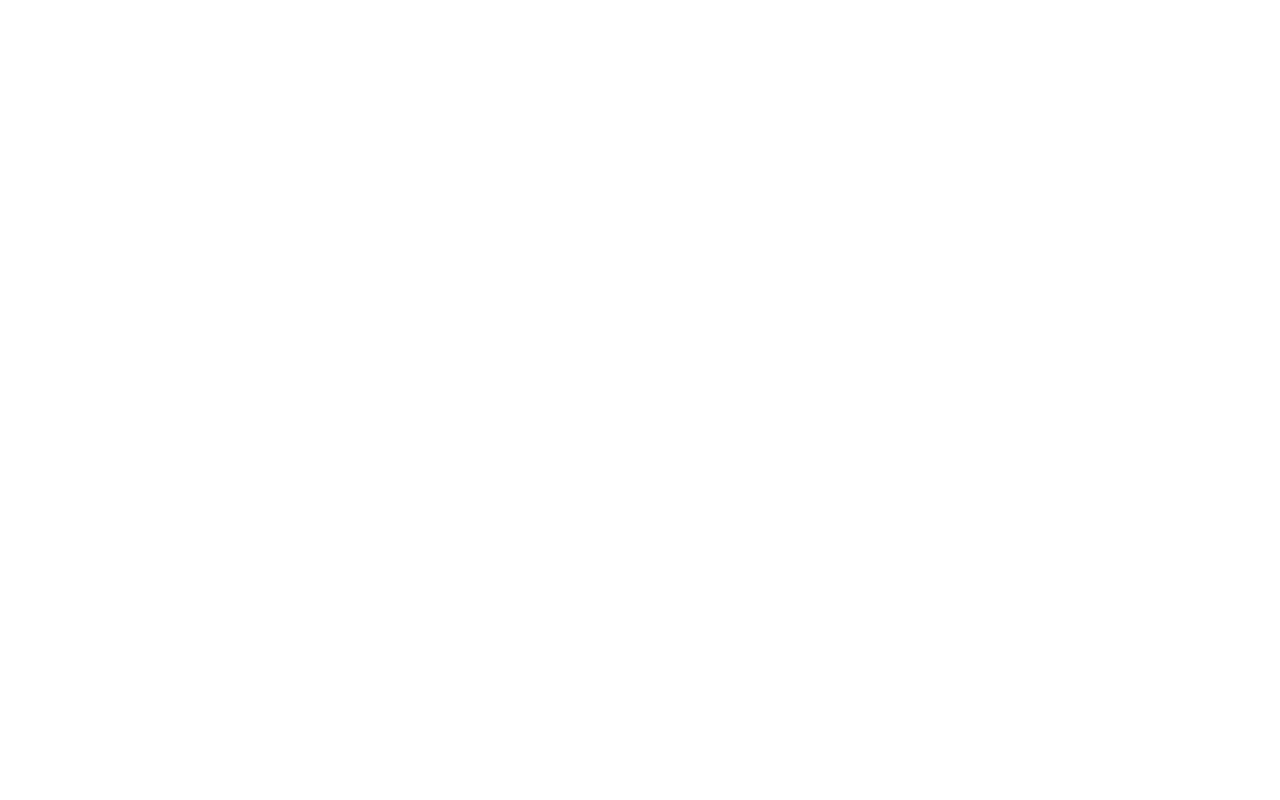
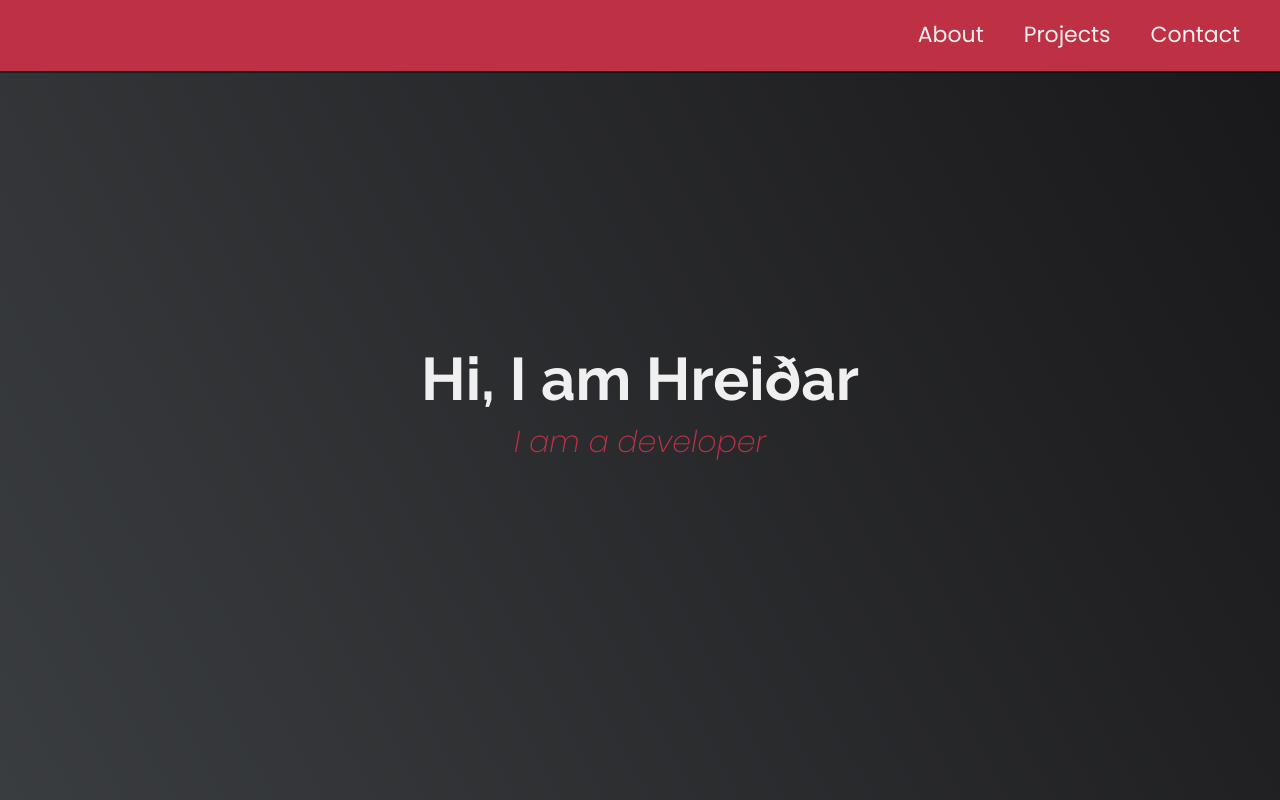
Before and after one commit to hreidar96/Personal-Portfolio, a plain HTML site: page index.html in a window 1280 px wide. Drawn offline with Linux system fonts and the light colour scheme.

Commit message:
added nav and welcome section

```diff
--- a/index.html
+++ b/index.html
@@ -22,5 +22,18 @@
       href="https://fonts.googleapis.com/css?family=Raleway:700&display=swap"
       rel="stylesheet"
     />
+
+    <nav id="navbar" class="nav">
+      <ul class="nav-list">
+        <li><a href="#welcome-section">About</a></li>
+        <li><a href="#projects">Projects</a></li>
+        <li><a href="#contact">Contact</a></li>
+      </ul>
+    </nav>
+
+    <section id="welcome-section" class="welcome-section">
+      <h1>Hi, I am Hreiðar</h1>
+      <p>I am a developer</p>
+    </section>
   </body>
 </html>
--- a/styles.css
+++ b/styles.css
@@ -0,0 +1,128 @@
+:root {
+  --main-white: #f0f0f0;
+  --main-red: #be3144;
+  --main-blue: #45567d;
+  --main-gray: #303841;
+}
+
+* {
+  margin: 0;
+  padding: 0;
+}
+
+*,
+*::before,
+*::after {
+  box-sizing: inherit;
+  font-size: 62.5%;
+  scroll-behavior: smooth;
+}
+
+@media (max-width: 75em) {
+  html {
+    font-size: 60%;
+  }
+}
+
+@media (max-width: 61.25em) {
+  html {
+    font-size: 58%;
+  }
+}
+
+@media (max-width: 28.75em) {
+  html {
+    font-size: 55%;
+  }
+}
+
+body {
+  font-family: "Poppins", sans-serif;
+  font-size: 1.8rem;
+  font-weight: 400;
+  line-height: 1.4;
+  color: var(--main-white);
+}
+
+h1,
+h2 {
+  font-family: "Raleway", sans-serif;
+  font-weight: 700;
+  text-align: center;
+}
+
+h1 {
+  font-size: 6rem;
+}
+
+h2 {
+  font-size: 4.2rem;
+}
+
+ul {
+  list-style: none;
+}
+
+a {
+  text-decoration: none;
+  color: var(--main-white);
+}
+
+img {
+  display: block;
+  width: 100%;
+}
+
+.nav {
+  display: flex;
+  justify-content: flex-end;
+  position: fixed;
+  top: 0;
+  left: 0;
+  width: 100%;
+  background: var(--main-red);
+  box-shadow: 0 2px 0 rgba(0, 0, 0, 0.4);
+  z-index: 10;
+}
+
+.nav-list {
+  display: flex;
+  margin-right: 2rem;
+}
+
+@media (max-width: 28.75em) {
+  .nav {
+    justify-content: center;
+  }
+  .nav-list {
+    margin: 0 1rem;
+  }
+}
+
+.nav-list a {
+  display: block;
+  font-size: 2.2rem;
+  padding: 2rem;
+}
+
+.nav-list a:hover {
+  background: var(--main-blue);
+}
+
+.welcome-section {
+  display: flex;
+  flex-direction: column;
+  justify-content: center;
+  align-items: center;
+  width: 100%;
+  height: 100vh;
+  background-color: #000;
+  background-image: linear-gradient(62deg, #3a3d40 0%, #181719 100%);
+}
+
+.welcome-section > p {
+  font-size: 3rem;
+  font-weight: 200;
+  font-style: italic;
+  color: var(--main-red);
+}
```
